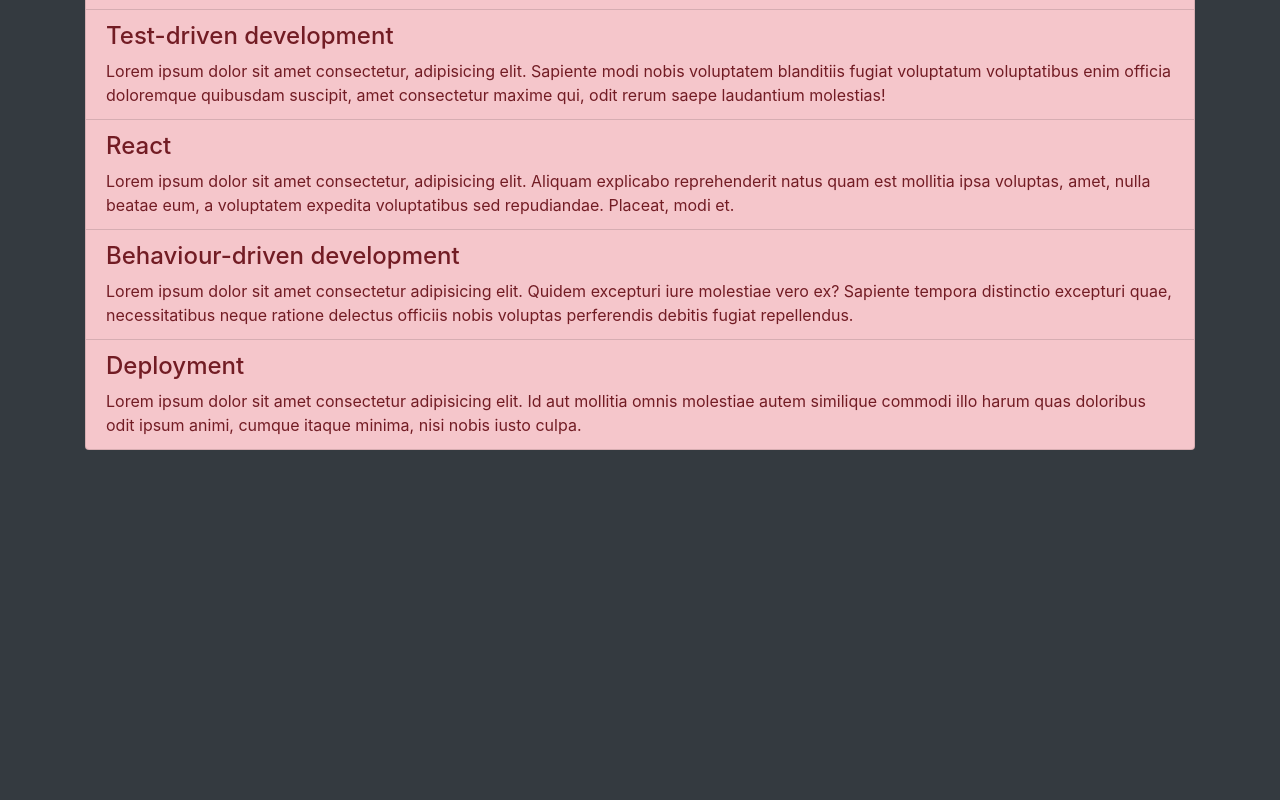
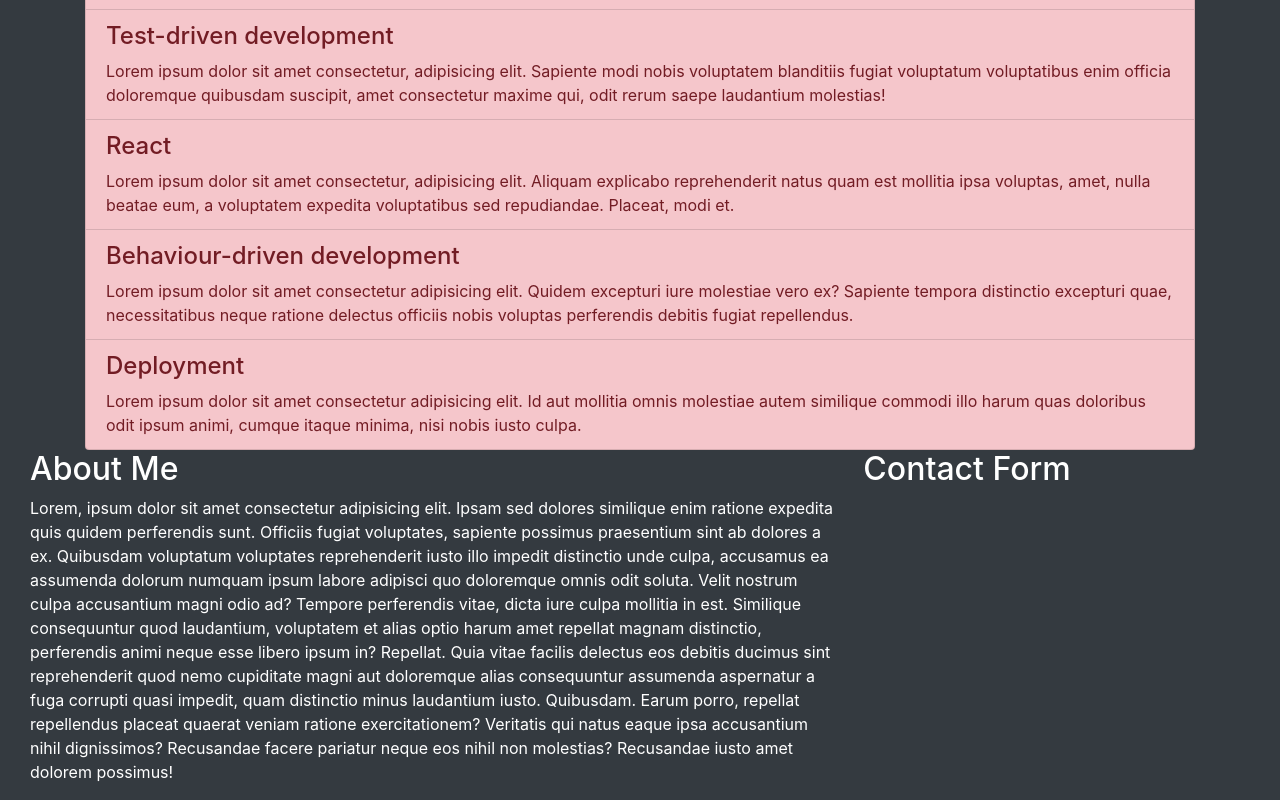
Before and after one commit to AywinK/Bootstrap-Portfolio, a plain HTML site: page index.html in a window 1280 px wide. Shown: the part 3729-4529 px from the top of the page. Before the commit the page ends 4179 px from the top, so only its background shows below. Drawn offline with nearby package versions, Linux system fonts and the light colour scheme.

Commit message:
about section done. need to add form to contact. container set up.

```diff
--- a/index.html
+++ b/index.html
@@ -141,7 +141,7 @@
                     <h2>Skills</h2>
                 </div>
             <ul class="list-group">
-                <li class="list-group-item list-group-item-success"><h4>Git and GitHub</h4> Lorem, ipsum dolor sit amet consectetur adipisicing elit. Sunt nam quam ipsa labore. Omnis maxime iste atque fuga veritatis quisquam, repellat illo iure asperiores doloremque magnam optio, modi eaque corrupti?</li>
+                <li class="list-group-item list-group-item-success"><h4>Git and GitHub</h4> In the future, listed items will be condensed i.e. CSS list item will include related frameworks like BootStrap. Additional information will also be included such as proficiency and related projects. </li>
                 <li class="list-group-item list-group-item-success"><h4>HTML</h4> Lorem ipsum dolor sit amet, consectetur adipisicing elit. Aliquam voluptatibus veritatis debitis autem repellat explicabo vel doloremque. Consequuntur vero, aut dicta perferendis possimus optio ipsum consequatur nostrum dolore placeat! Veritatis!</li>
                 <li class="list-group-item list-group-item-success"><h4>CSS</h4> Lorem ipsum, dolor sit amet consectetur adipisicing elit. Reprehenderit dolorem laboriosam nihil soluta consectetur, itaque laborum alias placeat debitis sed facere expedita? Debitis possimus perferendis numquam labore amet impedit! Atque.</li>
                 <li class="list-group-item list-group-item-success"><h4>BootStrap (v4.4)</h4> Lorem ipsum dolor sit amet, consectetur adipisicing elit. Quidem, illum expedita autem voluptates ipsam rem sunt quas amet veniam eius impedit quam eaque delectus libero labore enim beatae ipsum distinctio.</li>
@@ -161,6 +161,22 @@
             </div>
         </section>
 
+        <!-- Container -includes About and Contact Elements -->
+        <section class="container-fluid">
+            <div class="row">
+                <div class="col-lg-8 col-md-6 col-sm-12" id="about">
+                    <h2>About Me</h2>
+                    <p>Lorem, ipsum dolor sit amet consectetur adipisicing elit. Ipsam sed dolores similique enim ratione expedita quis quidem perferendis sunt. Officiis fugiat voluptates, sapiente possimus praesentium sint ab dolores a ex.
+                    Quibusdam voluptatum voluptates reprehenderit iusto illo impedit distinctio unde culpa, accusamus ea assumenda dolorum numquam ipsum labore adipisci quo doloremque omnis odit soluta. Velit nostrum culpa accusantium magni odio ad?
+                    Tempore perferendis vitae, dicta iure culpa mollitia in est. Similique consequuntur quod laudantium, voluptatem et alias optio harum amet repellat magnam distinctio, perferendis animi neque esse libero ipsum in? Repellat.
+                    Quia vitae facilis delectus eos debitis ducimus sint reprehenderit quod nemo cupiditate magni aut doloremque alias consequuntur assumenda aspernatur a fuga corrupti quasi impedit, quam distinctio minus laudantium iusto. Quibusdam.
+                    Earum porro, repellat repellendus placeat quaerat veniam ratione exercitationem? Veritatis qui natus eaque ipsa accusantium nihil dignissimos? Recusandae facere pariatur neque eos nihil non molestias? Recusandae iusto amet dolorem possimus!</p>
+                </div>
+                <div class="col-lg-4 col-md-6 col-sm-12" id="contact">
+                    <h2>Contact Form</h2>
+                </div>
+            </div>
+        </section>
     </main>
 
     <!-- Optional JavaScript -->
```
